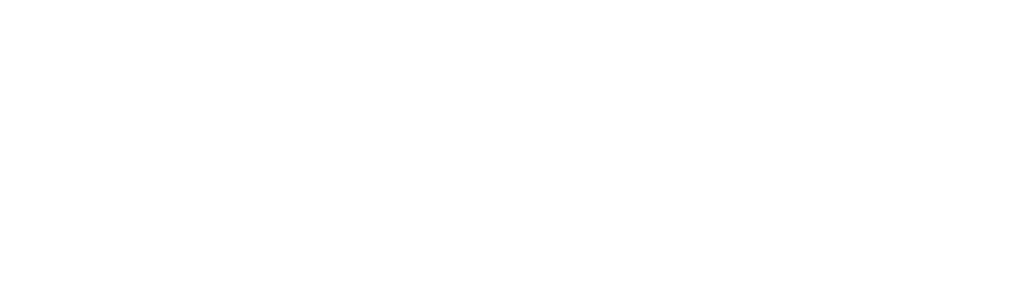
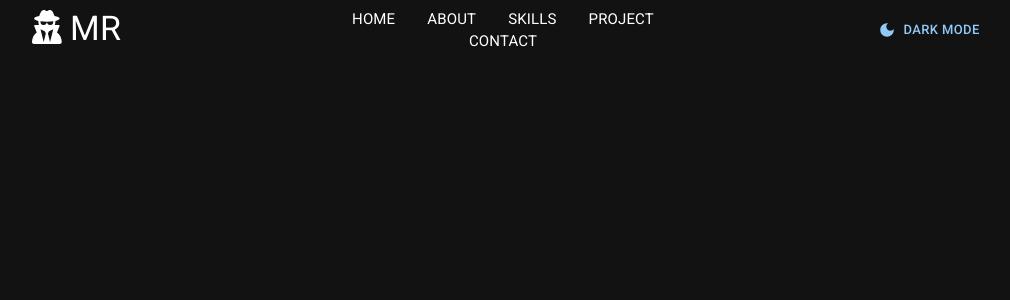
Before and after one commit to MrYious/My-Portfolio, a React (Create React App) app in the folder frontend/: page / in a window 1280 px wide. Shown: the top 300 px of the page, without its empty margins (137-1147 px from the left). Built offline with nearby package versions, Linux system fonts and the light colour scheme.

Commit message:
feat: added navbar ui

```diff
--- a/frontend/src/App.js
+++ b/frontend/src/App.js
@@ -1,12 +1,15 @@
+import { CssBaseline, Grid } from '@mui/material';
 import { ThemeProvider, createTheme } from '@mui/material/styles';
 
-import { CssBaseline } from '@mui/material';
+import Home from './components/Home';
+import { MyData } from './MyData';
+import Navbar from './components/Navbar';
 import { ThemeModeContext } from './providers/ThemeModeContext';
 import { useState } from 'react';
 
 export default function App() {
   //State for the current mode [dark or light]
-  const [mode, setMode] = useState('light');
+  const [mode, setMode] = useState('dark');
 
   //Object for the value of the ThemeModeContext
   const themeMode = {
@@ -19,47 +22,52 @@
   const theme = createTheme({
     palette: {
       mode,
-      ...( mode === 'light'
-      ? {
-        // Light Mode
-        primary: {main: '#00796b',
     },
-        secondary: {
-          main: 'rgb(220, 0, 78)',
+    components: {
+      MuiTypography: {
+        defaultProps: {
+          variantMapping: {
+            h1: 'h2',
+            h2: 'h2',
+            h3: 'h2',
+            h4: 'h2',
+            h5: 'h2',
+            h6: 'h2',
+            subtitle1: 'h2',
+            subtitle2: 'h2',
+            body1: 'span',
+            body2: 'span',
           },
-        background: {
-          default: '#fff',
-          paper: '#fff',
         },
-      }
-      : {
-          // Dark Mode
-          primary: {
-            main: '#64ffda',
       },
-          secondary: {
-            main: '#311b92',
     },
-          background: {
-            default: '#212121',
-            paper: '#424242',
+    breakpoints: {
+      values: {
+        xs: 0,
+        sm: 480,
+        md: 770,
+        lg: 1025,
+        xl: 1536,
       },
-        }
-      )
-    }
+    },
   });
+
 
   return (<>
     <ThemeModeContext.Provider value={themeMode}>
       <ThemeProvider theme={theme}>
         <CssBaseline/>
-        {/* NAVBAR */}
-        {/* HOME */}
+        <Grid
+          container
+        >
+          <Navbar />
+          {/* <Home intro={MyData.intro}/> */}
           {/* ABOUT */}
           {/* SKILLS */}
           {/* PROJECTS */}
           {/* CONTACT */}
           {/* FOOTER */}
+        </Grid>
       </ThemeProvider>
     </ThemeModeContext.Provider>
   </>);
--- /dev/null
+++ b/frontend/src/MyData.js
@@ -0,0 +1,25 @@
+export const MyData = {
+    intro: {
+        name: "Mark Edison Rosario",
+        title: "Aspiring Software Engineer",
+        text: "",
+        links: {
+            github: "https://github.com/MrYious",
+            linkedin: "https://www.facebook.com/MrYious0143/",
+            facebook: "https://www.linkedin.com/in/rosario-mark/",
+        }
+    },
+    about: {
+        description: "",
+
+    },
+    skills: {
+
+    },
+    projects: {
+
+    },
+    footer: {
+
+    },
+}
--- /dev/null
+++ b/frontend/src/components/Home.js
@@ -0,0 +1,7 @@
+const Home = ({ intro }) => {
+    return(<>
+        <h1>{intro.name}</h1>
+    </>)
+}
+
+export default Home;
--- /dev/null
+++ b/frontend/src/components/NavLinkGroup.js
@@ -0,0 +1,38 @@
+import { Button, Grid } from "@mui/material";
+
+import { DarkMode } from '@mui/icons-material';
+
+const NavLinkGroup = () => {
+
+    return(<>
+        <Grid
+            container
+            item
+            xs={12}
+            md={4}
+            justifyContent={'center'}
+            alignContent={'center'}
+        >
+            <Grid item mx={2} fontSize={15} >HOME</Grid>
+            <Grid item mx={2} fontSize={15} >ABOUT</Grid>
+            <Grid item mx={2} fontSize={15} >SKILLS</Grid>
+            <Grid item mx={2} fontSize={15} >PROJECT</Grid>
+            <Grid item mx={2} fontSize={15} >CONTACT</Grid>
+        </Grid>
+        <Grid
+            container
+            item
+            xs={12}
+            md={4}
+            justifyContent={'center'}
+            alignContent={'center'}
+            sx={{
+                backgroundColor: 'transparent',
+            }}
+        >
+            <Button size={'small'} startIcon={<DarkMode/>}>Dark Mode</Button>
+        </Grid>
+    </>)
+}
+
+export default NavLinkGroup;
--- /dev/null
+++ b/frontend/src/components/Navbar.js
@@ -0,0 +1,38 @@
+import { Grid, Typography } from "@mui/material";
+
+import { FontAwesomeIcon } from '@fortawesome/react-fontawesome'
+import NavLinkGroup from "./NavLinkGroup";
+import { faUserSecret } from '@fortawesome/free-solid-svg-icons'
+
+const Navbar = ( ) => {
+    return(<>
+        <Grid
+            container
+            item
+            xs={12}
+            alignContent="center"
+            minHeight={60}
+            sx={{
+                backgroundColor: 'transparent',
+            }}
+        >
+            <Grid
+                item
+                xs={12}
+                md={4}
+                sx={{
+                    backgroundColor: 'transparent',
+                    textAlign: 'center'
+                }}
+            >
+                <Typography noWrap variant="h4" color={'white'}>
+                    <FontAwesomeIcon icon={faUserSecret}/>
+                    <span> MR</span>
+                </Typography>
+            </Grid>
+            <NavLinkGroup/>
+        </Grid>
+    </>)
+}
+
+export default Navbar;
--- a/frontend/src/index.js
+++ b/frontend/src/index.js
@@ -1,3 +1,8 @@
+import '@fontsource/roboto/300.css';
+import '@fontsource/roboto/400.css';
+import '@fontsource/roboto/500.css';
+import '@fontsource/roboto/700.css';
+
 import App from './App';
 import React from 'react';
 import ReactDOM from 'react-dom';
```
Lines whose indentation alone changed are shown as unchanged.
